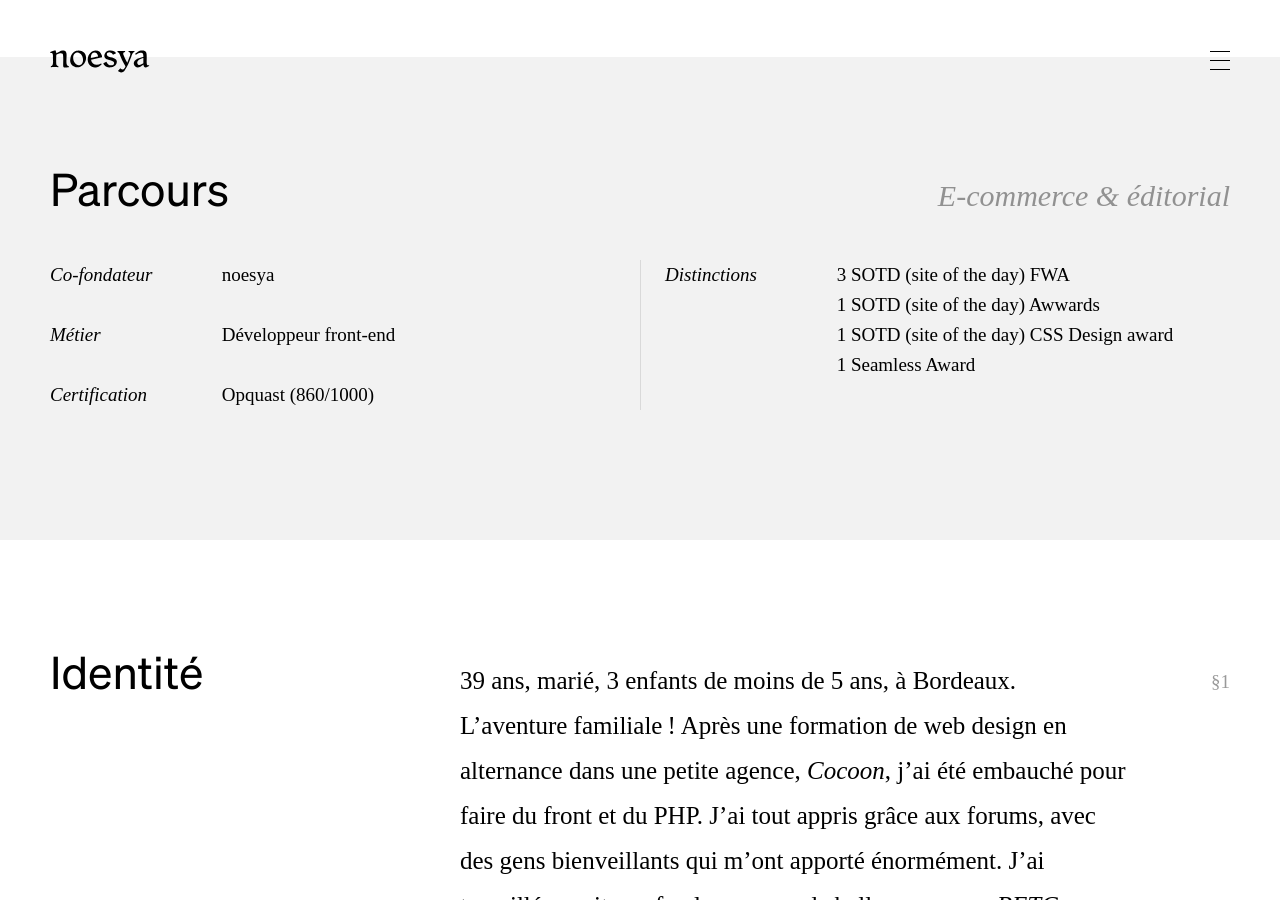
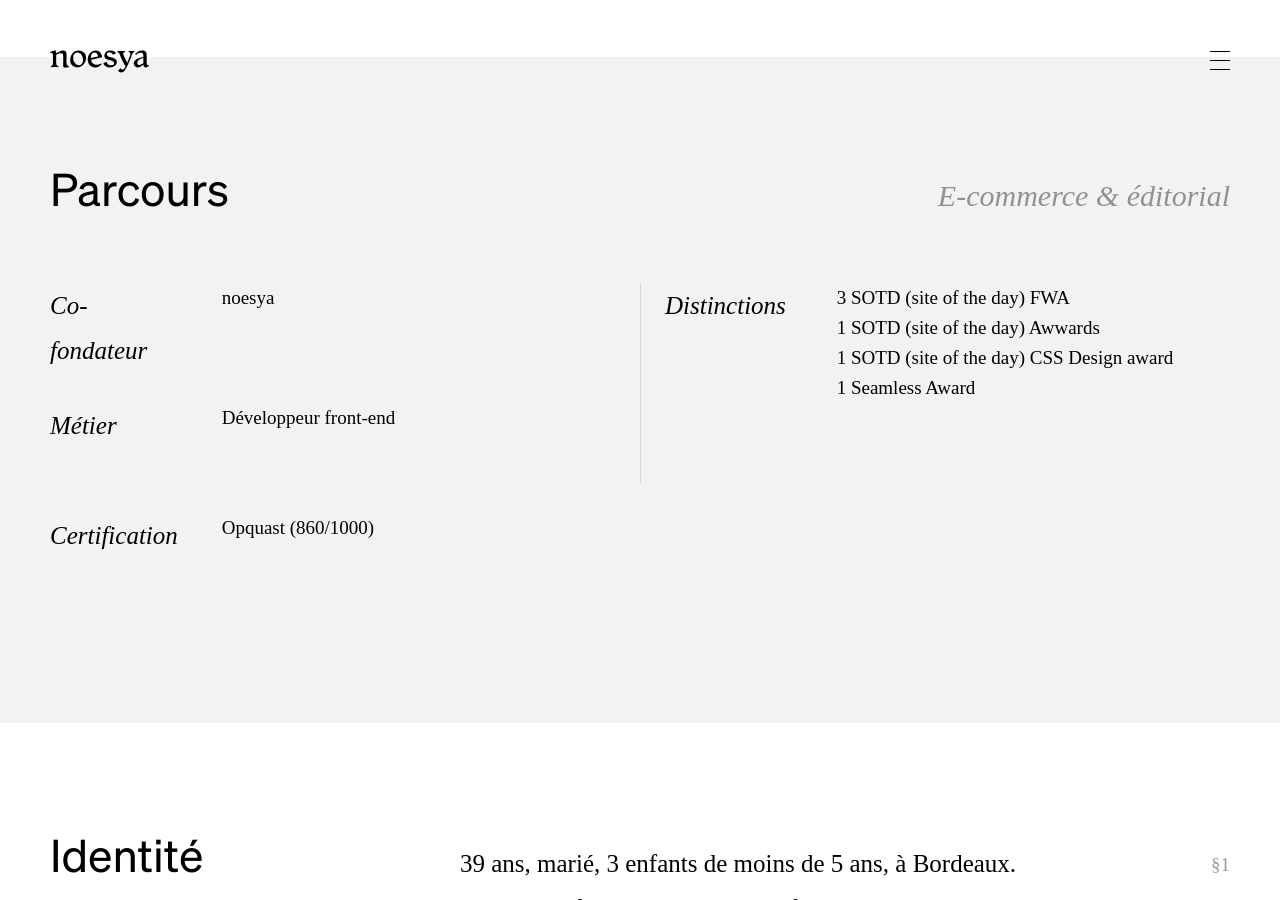
Before and after one commit to noesya/coop.noesya.www, a Jekyll site: the page built from _members/sebastien-moulene.md, in a window 1280 px wide and 900 px high, scrolled down 425 px. Built offline with Jekyll 4.4.1, drawn with Linux system fonts in a browser that asks for light colours; some web fonts are replaced.

Commit message:
Clean notes WIP

```diff
--- a/_layouts/member.html
+++ b/_layouts/member.html
@@ -15,7 +15,7 @@
 </header>
 
 <div>
-  <div>
+  <section>
     <h2>Parcours</h2>
     <p><em>{{ page.expertise }}</em></p>
     <dl>
@@ -28,7 +28,7 @@
         {% include member/item.html item=item %}
       {% endfor %}
     </dl>
-  </div>
+  </section>
 </div>
 
 {% include sections-with-notes.html %}
--- a/_sass/components/notes.sass
+++ b/_sass/components/notes.sass
@@ -35,5 +35,4 @@
         display: flex
         flex-direction: column-reverse
         grid-column: 1/5
-        padding-top: px2rem(17.5)
         position: absolute
--- a/_sass/layouts/member.sass
+++ b/_sass/layouts/member.sass
@@ -22,7 +22,7 @@
     header + div
         background-color: $bg-secondary-color
         padding: #{ $grid-gutter * 4} 0
-        & > div
+        & > section
             @include container
             @include grid
             h2
```
Also changed, not shown: _includes/js/notes.js (+6 -11 lines).
